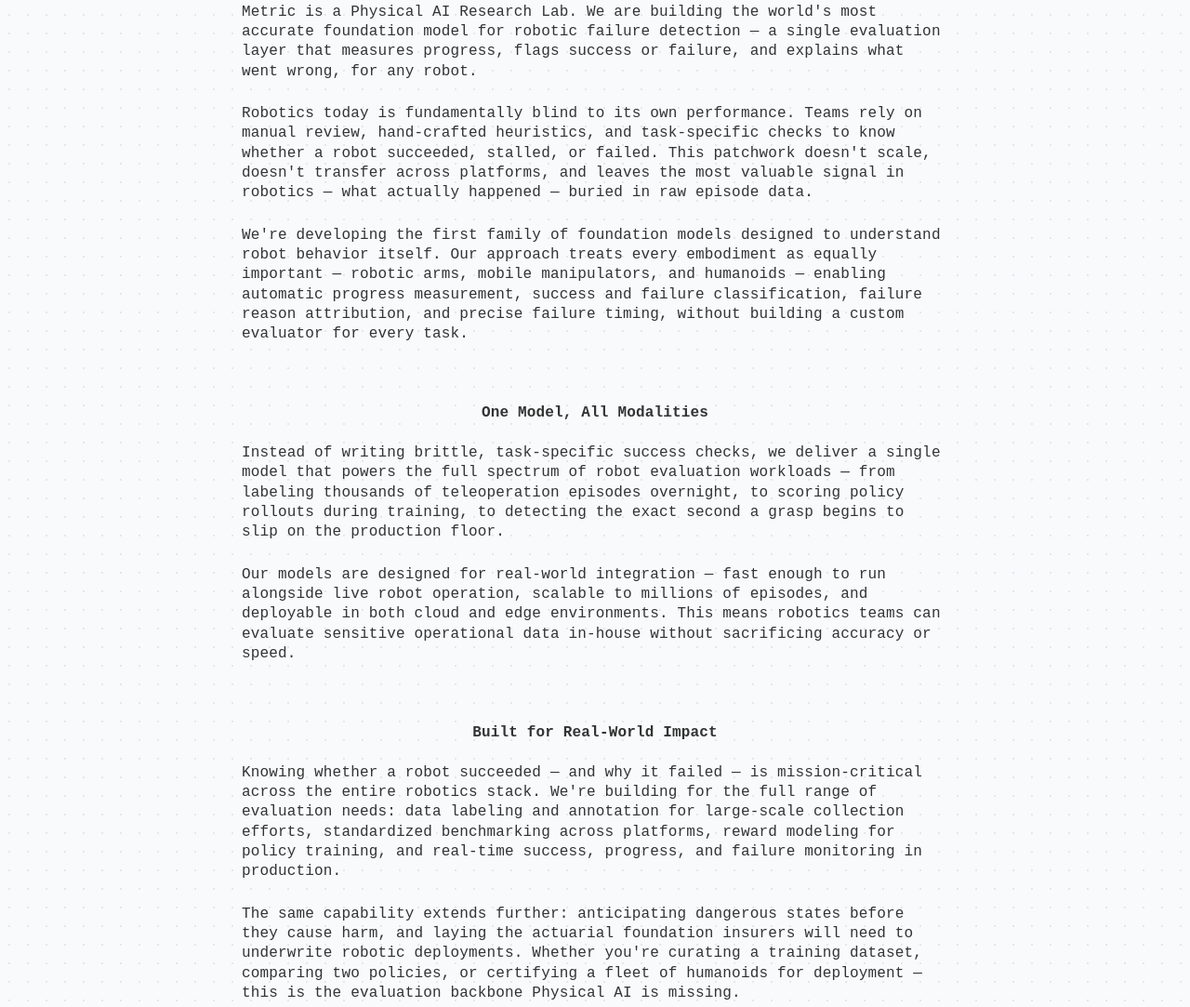
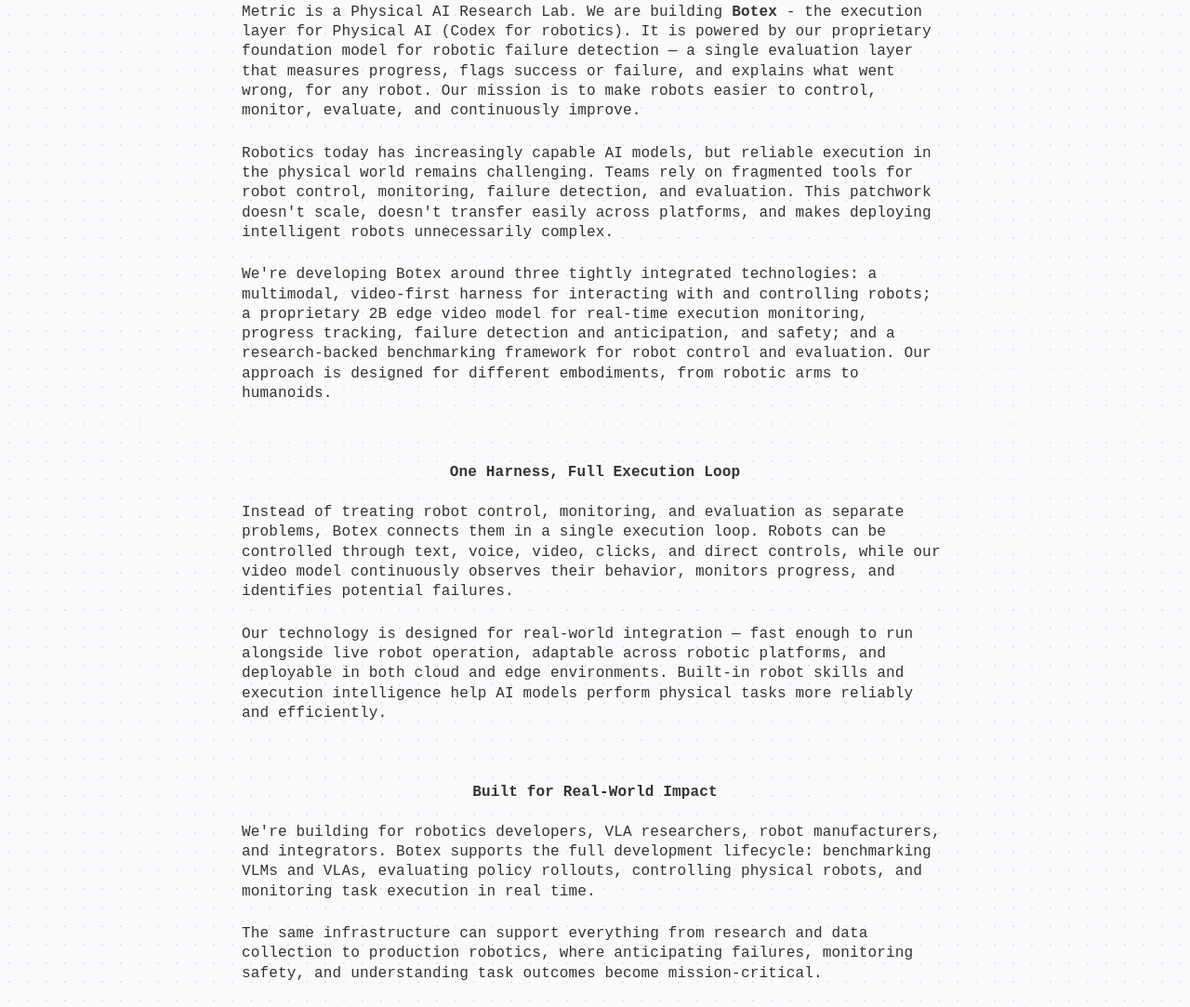
Before and after one commit to Metric-AI-Lab/metriclabs.ai, a plain HTML site: page index.html in a window 1280 px wide. Shown: the part 174-1257 px from the top of the page at 93% size. Drawn offline with Linux system fonts and the light colour scheme.

Commit message:
Update index.html

```diff
--- a/index.html
+++ b/index.html
@@ -3,7 +3,7 @@
 <head>
     <meta charset="UTF-8">
     <meta name="viewport" content="width=device-width, initial-scale=1.0">
-    <title>Metric - Open Source Document AI Foundation Models</title>
+    <title>Metric - Open Source Physical AI</title>
     <style>
         * {
             margin: 0;
@@ -165,29 +165,29 @@
         </div>
 
         <div class="content">
-            Metric is a Physical AI Research Lab. We are building the world's most accurate foundation model for robotic failure detection — a single evaluation layer that measures progress, flags success or failure, and explains what went wrong, for any robot.
+            Metric is a Physical AI Research Lab. We are building <b>Botex</b> - the execution layer for Physical AI (Codex for robotics). It is powered by our proprietary foundation model for robotic failure detection — a single evaluation layer that measures progress, flags success or failure, and explains what went wrong, for any robot. Our mission is to make robots easier to control, monitor, evaluate, and continuously improve.
          </div>
          <div class="content">
-            Robotics today is fundamentally blind to its own performance. Teams rely on manual review, hand-crafted heuristics, and task-specific checks to know whether a robot succeeded, stalled, or failed. This patchwork doesn't scale, doesn't transfer across platforms, and leaves the most valuable signal in robotics — what actually happened — buried in raw episode data.
+            Robotics today has increasingly capable AI models, but reliable execution in the physical world remains challenging. Teams rely on fragmented tools for robot control, monitoring, failure detection, and evaluation. This patchwork doesn't scale, doesn't transfer easily across platforms, and makes deploying intelligent robots unnecessarily complex.
         </div>
         <div class="content">
-            We're developing the first family of foundation models designed to understand robot behavior itself. Our approach treats every embodiment as equally important — robotic arms, mobile manipulators, and humanoids — enabling automatic progress measurement, success and failure classification, failure reason attribution, and precise failure timing, without building a custom evaluator for every task.
+            We're developing Botex around three tightly integrated technologies: a multimodal, video-first harness for interacting with and controlling robots; a proprietary 2B edge video model for real-time execution monitoring, progress tracking, failure detection and anticipation, and safety; and a research-backed benchmarking framework for robot control and evaluation. Our approach is designed for different embodiments, from robotic arms to humanoids.
         </div>
         <div class="content">
-            <h2>One Model, All Modalities</h2>
+            <h2>One Harness, Full Execution Loop</h2>
 
-            Instead of writing brittle, task-specific success checks, we deliver a single model that powers the full spectrum of robot evaluation workloads — from labeling thousands of teleoperation episodes overnight, to scoring policy rollouts during training, to detecting the exact second a grasp begins to slip on the production floor.
+            Instead of treating robot control, monitoring, and evaluation as separate problems, Botex connects them in a single execution loop. Robots can be controlled through text, voice, video, clicks, and direct controls, while our video model continuously observes their behavior, monitors progress, and identifies potential failures.
         </div>
         <div class="content">
-            Our models are designed for real-world integration — fast enough to run alongside live robot operation, scalable to millions of episodes, and deployable in both cloud and edge environments. This means robotics teams can evaluate sensitive operational data in-house without sacrificing accuracy or speed.
+            Our technology is designed for real-world integration — fast enough to run alongside live robot operation, adaptable across robotic platforms, and deployable in both cloud and edge environments. Built-in robot skills and execution intelligence help AI models perform physical tasks more reliably and efficiently.
         </div>
         <div class="content">
             <h2>Built for Real-World Impact</h2>
 
-            Knowing whether a robot succeeded — and why it failed — is mission-critical across the entire robotics stack. We're building for the full range of evaluation needs: data labeling and annotation for large-scale collection efforts, standardized benchmarking across platforms, reward modeling for policy training, and real-time success, progress, and failure monitoring in production.
+            We're building for robotics developers, VLA researchers, robot manufacturers, and integrators. Botex supports the full development lifecycle: benchmarking VLMs and VLAs, evaluating policy rollouts, controlling physical robots, and monitoring task execution in real time.
         </div>
         <div class="content">
-            The same capability extends further: anticipating dangerous states before they cause harm, and laying the actuarial foundation insurers will need to underwrite robotic deployments. Whether you're curating a training dataset, comparing two policies, or certifying a fleet of humanoids for deployment — this is the evaluation backbone Physical AI is missing.
+            The same infrastructure can support everything from research and data collection to production robotics, where anticipating failures, monitoring safety, and understanding task outcomes become mission-critical.
         </div>
         <div class="content">
             <h2>Science Meets Engineering</h2>
@@ -195,12 +195,12 @@
             Research excellence drives everything we do. We're building at the frontier of video understanding and embodied reasoning, combining large-scale multimodal learning with the robustness and latency required on real hardware.
         </div>
         <div class="content">
-            Our approach is empirical and iterative. We measure success not only by benchmarks, but by how effectively our models improve real robot fleets, data pipelines, and training runs. The most important breakthroughs come from understanding what truly matters when judging behavior in the physical world.
+            Our approach is empirical and iterative, supported by research papers, real-world and simulated robotics datasets, and hands-on hardware experimentation. We measure success not only by benchmarks, but by how effectively our technology improves robotic task execution.
 
         </div>
 
         <div class="team-section">
-            <div class="location">We're building the ground truth layer for Physical AI — how the world measures, understands, and trusts robot behavior.</br></br>If you're interested in joining us, get in touch: <a href="mailto:hrant@metriclabs.ai" class="contact-email">hrant@metriclabs.ai</a></div>
+            <div class="location">We're building the universal execution layer for Physical AI — connecting intelligence with reliable physical action.</br></br>If you're interested in joining us, get in touch: <a href="mailto:hrant@metriclabs.ai" class="contact-email">hrant@metriclabs.ai</a></div>
 
             <div class="founder">
                 <div class="founder-name">Hrant Davtyan, PhD</div>
```
